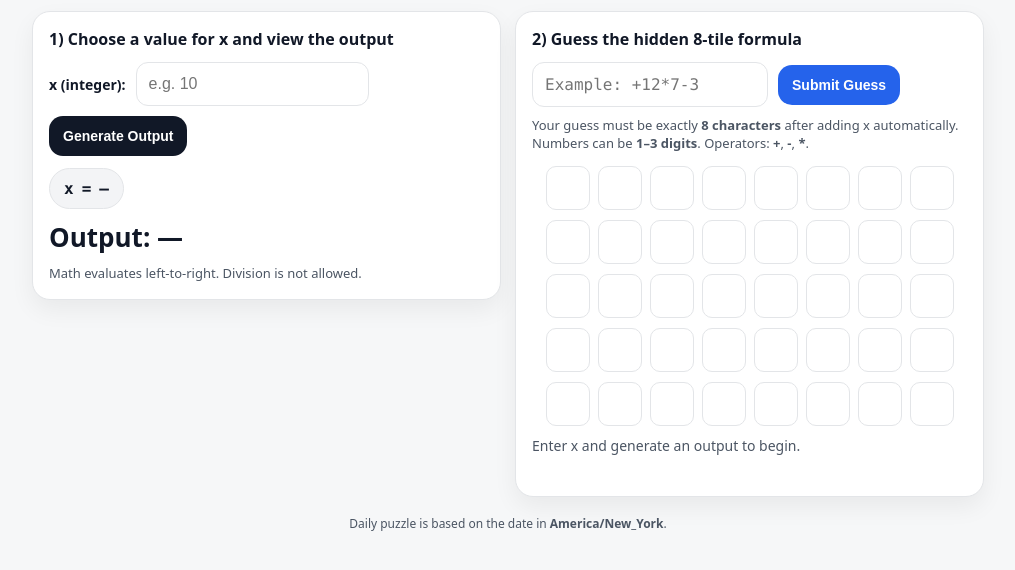
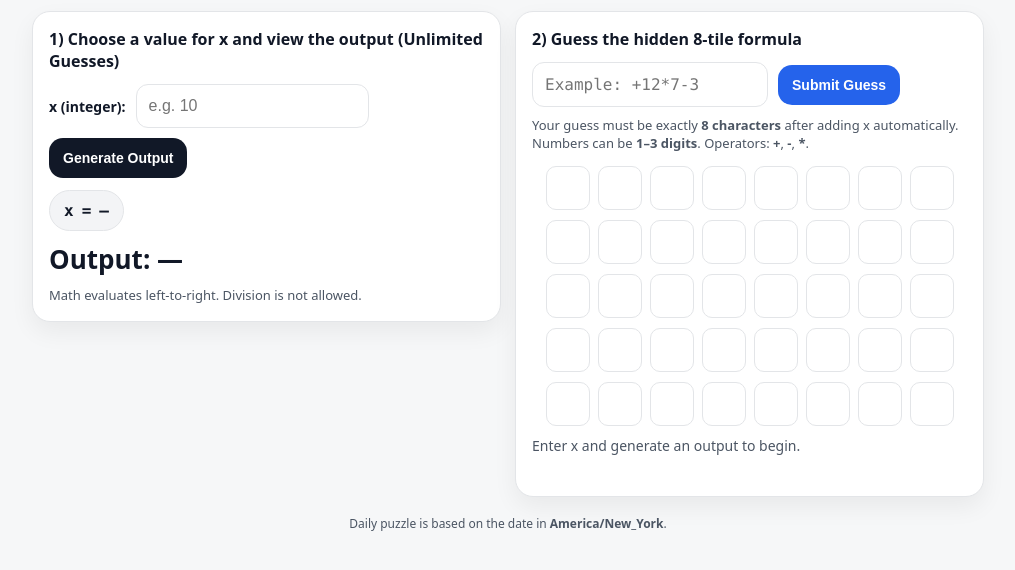
Before and after one commit to rcherbaka86/guess_the_formula, a plain HTML site: page docs/index.html in a window 1280 px wide. Shown: the part 152-722 px from the top of the page, without its empty margins (132-1147 px from the left). Drawn offline with Linux system fonts and the light colour scheme.

Commit message:
Modify card title for unlimited guesses
Updated the card title for the first task to indicate unlimited guesses.

```diff
--- a/docs/index.html
+++ b/docs/index.html
@@ -18,7 +18,7 @@
 
     <section class="grid">
       <article class="card">
-        <div class="cardTitle">1) Choose a value for x and view the output</div>
+        <div class="cardTitle">1) Choose a value for x and view the output (Unlimited Guesses)</div>
 
         <div class="row">
           <label class="label" for="xInput">x (integer):</label>
```
